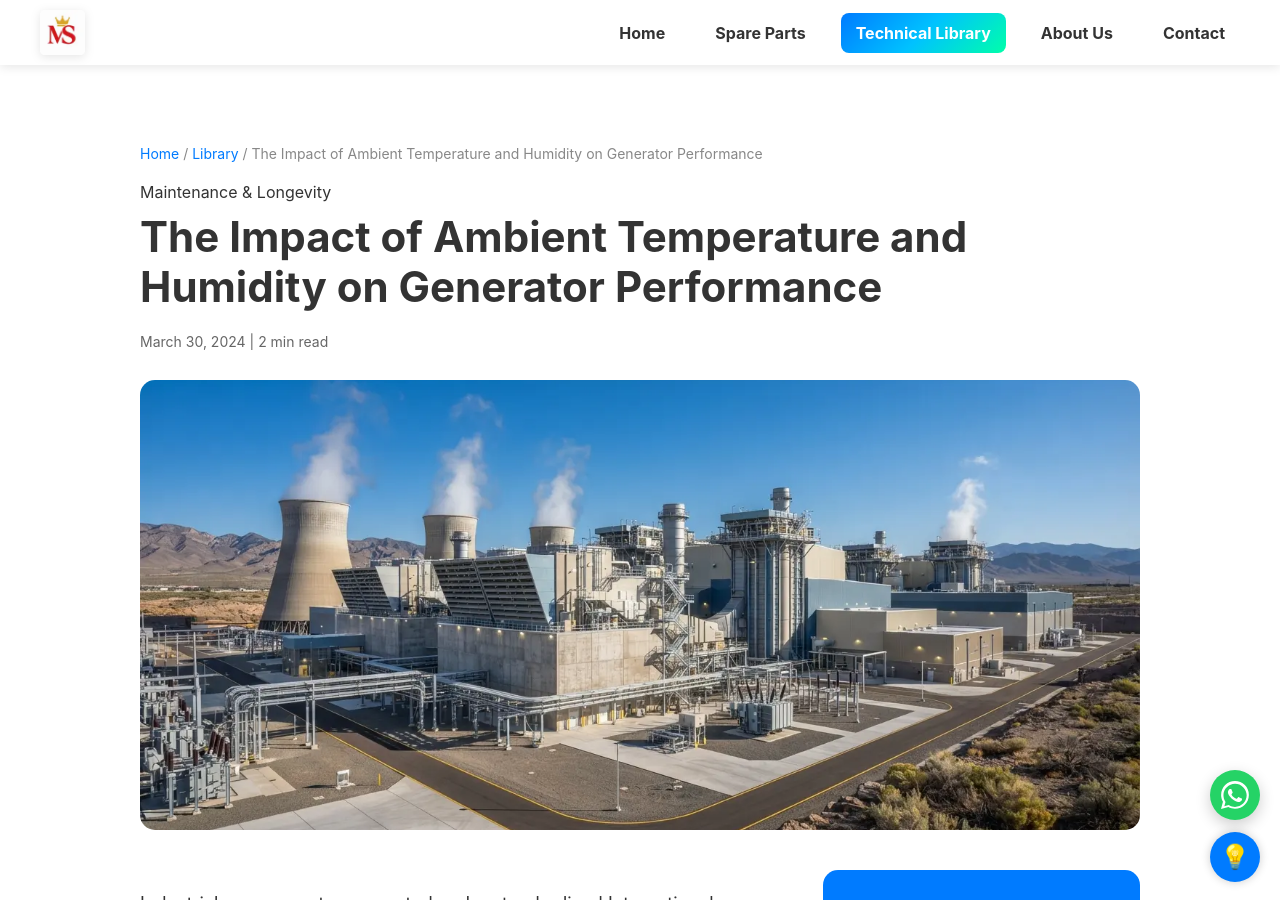
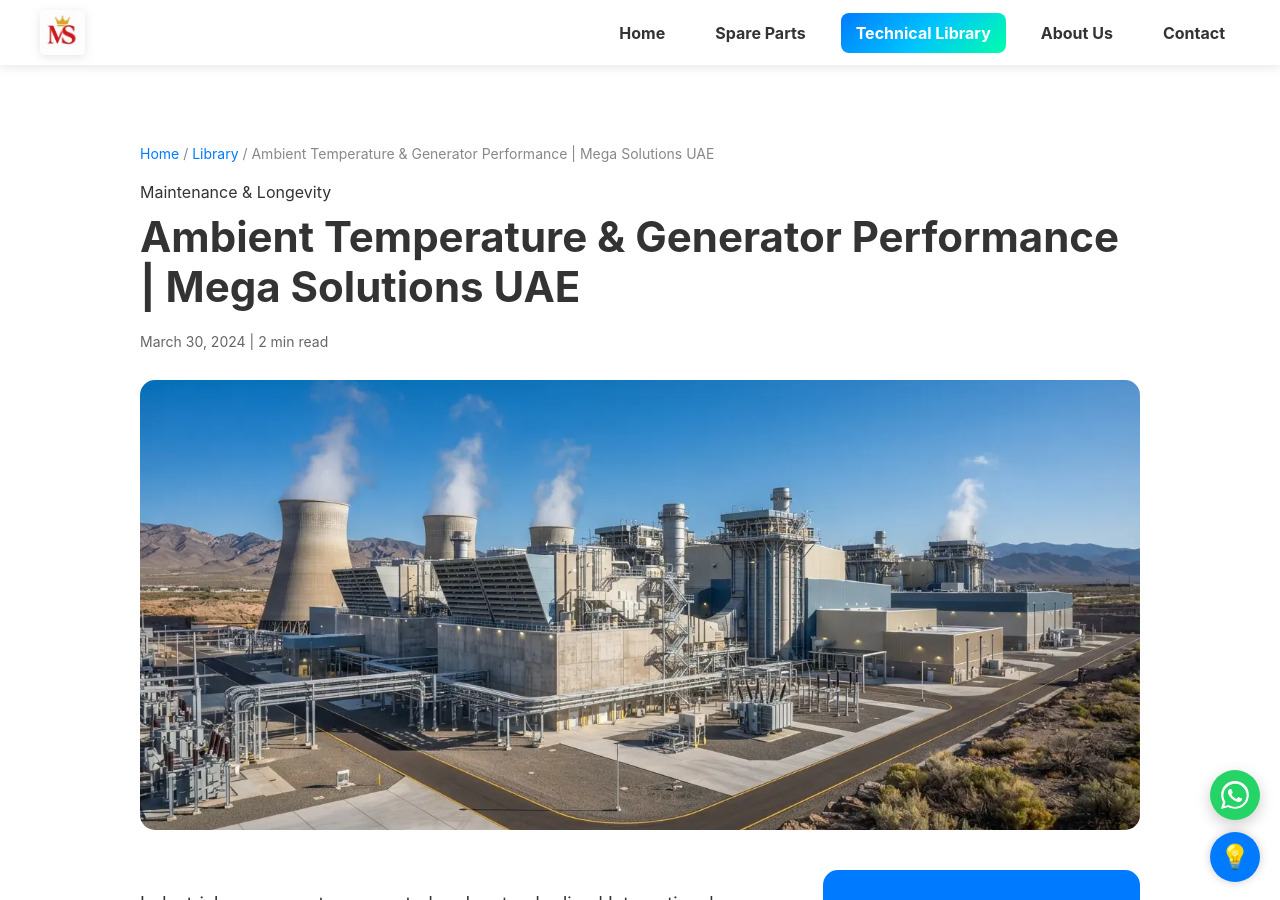
Before and after one commit to Khisal786/Mega-Solutions-UAE, a Jekyll site: the page built from _posts/2024-03-30-impact-of-ambient-temperature-on-generator-performance.md, in a window 1280 px wide and 900 px high. Built offline with Jekyll 4.4.1, drawn with Linux system fonts in a browser that asks for light colours.

Commit message:
Update blog title for generator performance post

```diff
--- a/_posts/2024-03-30-impact-of-ambient-temperature-on-generator-performance.md
+++ b/_posts/2024-03-30-impact-of-ambient-temperature-on-generator-performance.md
@@ -1,6 +1,6 @@
 ---
 layout: post
-title: "The Impact of Ambient Temperature and Humidity on Generator Performance"
+title: "Ambient Temperature & Generator Performance | Mega Solutions UAE"
 date: 2024-03-30
 image: /assets/images/blog/ambient-temperature-humidity-generator-impact.webp
 description: "An expert engineering analysis on how high ambient temperatures, humidity, and altitude affect industrial gas engine output and cooling efficiency."
@@ -22,4 +22,4 @@ Combustion engines rely on dense air to mix efficiently with fuel gases.
 
 ---
 
-*Note: Mega Solutions UAE is an independent trader. We are not an authorized distributor of, or affiliated with, the INNIO Jenbacher brand. All trademarks are the property of their respective owners.*
+*Note: Mega Solutions UAE is an independent trader. We are not an authorized distributor of, or affiliated with, the INNIO Jenbacher brand. All trademarks are the property of their respective owners.*s
```
